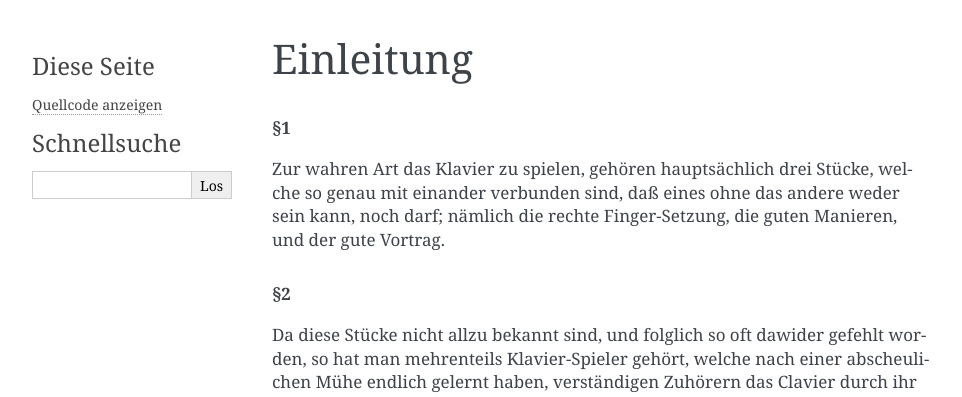
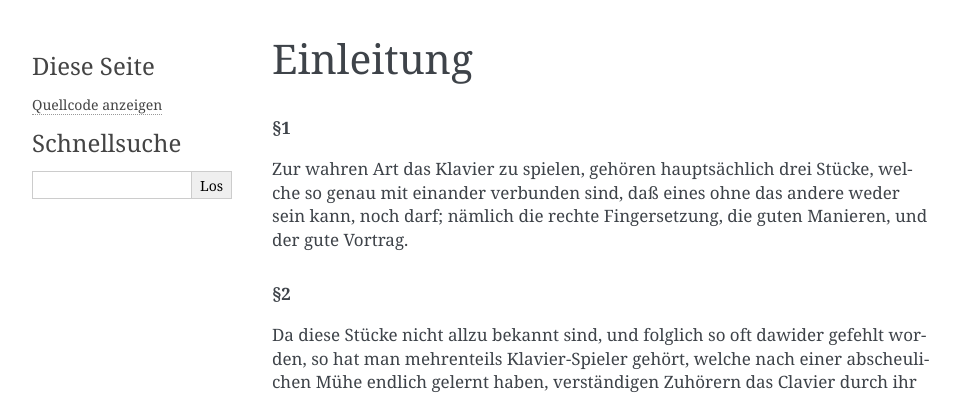
Before and after one commit to carlwitt/CPE-Bach-Clavier, a Sphinx documentation site: the page built from docs/source/part1/02_Einleitung.rst, in a window 1280 px wide and 900 px high. Shown: the top 397 px of the window, without its empty margins (148-1110 px from the left). Built offline with Sphinx 7.4.7, drawn with Linux system fonts in a browser that asks for light colours.

Commit message:
Einheitlich Finger-Setzung -> Fingersetzung

```diff
--- a/docs/source/part1/02_Einleitung.rst
+++ b/docs/source/part1/02_Einleitung.rst
@@ -4,7 +4,7 @@ Einleitung
 
 .. rubric:: §1
 
-Zur wahren Art das Klavier zu spielen, gehören hauptsächlich drei Stücke, welche so genau mit einander verbunden sind, daß eines ohne das andere weder sein kann, noch darf; nämlich die rechte Finger-Setzung, die guten Manieren, und der gute Vortrag.
+Zur wahren Art das Klavier zu spielen, gehören hauptsächlich drei Stücke, welche so genau mit einander verbunden sind, daß eines ohne das andere weder sein kann, noch darf; nämlich die rechte Fingersetzung, die guten Manieren, und der gute Vortrag.
 
 .. index::
     single: Vortrag; guter
--- a/docs/source/part1/04_Manieren.rst
+++ b/docs/source/part1/04_Manieren.rst
@@ -50,7 +50,7 @@ ersten Klasse nannte man wesentliche Manieren (siehe Marpurg, Anleitung zum Klav
 en Sinterarten als „schwebenden" Manieren, „laufende Figuren" (stufenweise auf- und abwärts), rollende Figuren (Die Noten gehen nicht gerade fort, sondern man weicht von einer auf die andere beständig zurück; Arten: Triller, Gruppetto, Salto circolo), „springende Figuren" (akkordische Brechungen) und „vermischte Manieren" (Vermischungen aller vorigen als Passagen, Gänge, Wendungen usw.) ebenso wie Mitteilung derselben in D. Rullats „Ästhetik Des Clavierspiels", 5. Ausg., v. Herausg., dieses Buch, Leipzig, 1916, G. F. Schubert Profx.]
 
 Das zweite Hauptstück. Erste Abteilung.
-sie erklären und ihnen so viel möglich ihren Nutzen bestimmen; Ich werde der Bequemlichkeit wegen ihre Finger-Setzung, insofern sie merkwürdig ist, sowie die Art sie vorzutragen, gleich dabei mit anfügen; Ich werde durch Beispiele das, was man nicht allezeit mit aller Gewissheit sagen kann, erläutern; die ich werde von einigen falschen oder wenigstens undeutlichen Zeichen, damit man sie von den rechten unterscheiden."
+sie erklären und ihnen so viel möglich ihren Nutzen bestimmen; Ich werde der Bequemlichkeit wegen ihre Fingersetzung, insofern sie merkwürdig ist, sowie die Art sie vorzutragen, gleich dabei mit anfügen; Ich werde durch Beispiele das, was man nicht allezeit mit aller Gewissheit sagen kann, erläutern; die ich werde von einigen falschen oder wenigstens undeutlichen Zeichen, damit man sie von den rechten unterscheiden."
 "lerne, in gleichem Ton der verwerflichen Manieren das Nötige erwähnen; ich werde zuletzt meine Feder auf die Probestücke verweisen, und hoffe durch alles dieses das hier und da eingewurzelte falsche Vorurteil von der Abgelenktheit der überhäuften bunten Noten bei dem Klavier-Spielen ziemlich aus dem Wege zu räumen.
 
 §8. Diesem ohngeachtet steht es jedem, wer die Gewandtheit besitzt, frei, außer unseren Manieren weitläufigere einzumischen. Nur braucht man hierbei die Vorsicht, dass dieses selten, an dem rechten Ort und ohne dem Effekt des Tones Gewalt zu tun, geschehe. Man wird von selbst begreifen, dass zum Beispiel die Vorstellung der Unschuld oder Traurigkeit weniger Auszierungen leidet, als andere Leidenschaften. Der hierin das Nötige in Acht nimmt, den kann man für vollkommen passieren lassen, weil er mit der singenden Art sein Instrument zu spielen, das überraschende und feurige, welches die Instrumente vor der Eingestimmten voraus haben, auf eine geschickte Art betätigt."
@@ -967,7 +967,7 @@ zu machen, und die Ausnahmen, sobald sie den Eingang natürlich und leicht ausfa
 
 ---
 
-Liefer 2. Art. Bei dem Beispiel (a) wird durch einen kleinen Ruck mit der Hand nach der linken Seite nach dem e mit dem ersten Finger, der dritte darauf folgende d gesetzt, aber nicht über den zweiten geschlagen, wie die herkömmlichen Applicaturen lehren. Das Beispiel (b) erfordert wegen dieser zusammengesetzten Manier, dass man mit dem dritten Finger von dem halben Tone heruntergleite. Die leichteste Finger-Setzung also bei diesem prallenden Doppelschlag ist die bei (c) abgebildete. Dem ungeachtet tut man dennoch wohl, wenn man ihn fleißig mit allen Fingern übet, weil sie dadurch stark und fertig werden; jedoch hängt es nicht allezeit von uns ab, welche Finger wir gerne zu dieser oder jener Manier nehmen.
+Liefer 2. Art. Bei dem Beispiel (a) wird durch einen kleinen Ruck mit der Hand nach der linken Seite nach dem e mit dem ersten Finger, der dritte darauf folgende d gesetzt, aber nicht über den zweiten geschlagen, wie die herkömmlichen Applicaturen lehren. Das Beispiel (b) erfordert wegen dieser zusammengesetzten Manier, dass man mit dem dritten Finger von dem halben Tone heruntergleite. Die leichteste Fingersetzung also bei diesem prallenden Doppelschlag ist die bei (c) abgebildete. Dem ungeachtet tut man dennoch wohl, wenn man ihn fleißig mit allen Fingern übet, weil sie dadurch stark und fertig werden; jedoch hängt es nicht allezeit von uns ab, welche Finger wir gerne zu dieser oder jener Manier nehmen.
 [Tab. V.] Fig. LXVII.
 (c)
 (b)
```
Also changed, not shown: docs/source/part1/03_Fingersetzung.rst (+24 -24 lines).
